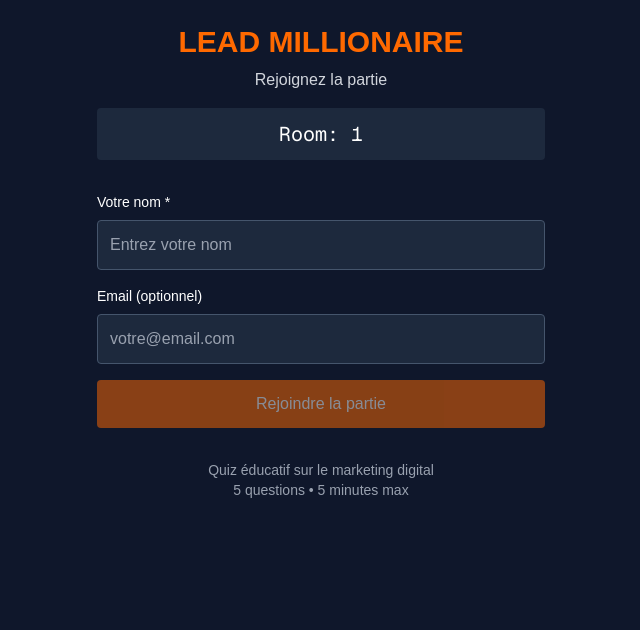
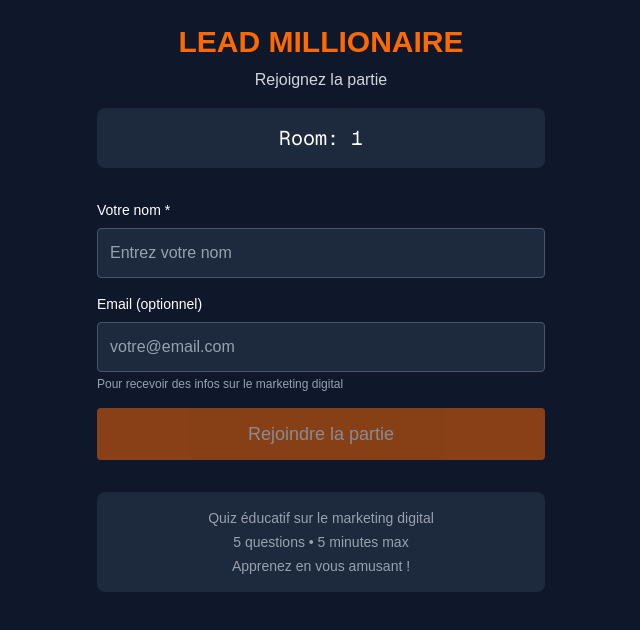
Before and after one commit to BaKouN/dnd-quiz-game, a Next.js app: page /join/1 in a window 1280 px wide. Shown: the top 630 px of the page, without its empty margins (319-959 px from the left). Built offline with nearby package versions, Linux system fonts and the light colour scheme; no server answers.

Commit message:
🧹 Clean join form component - extracted JoinGameForm, much cleaner logic separation

```diff
--- a/src/app/join/[roomCode]/page.tsx
+++ b/src/app/join/[roomCode]/page.tsx
@@ -1,100 +1,26 @@
-// app/join/[roomCode]/page.tsx
+// app/join/[roomCode]/page.tsx - Version simplifiée
 'use client'
 
-import { useState } from 'react'
 import { useParams, useRouter } from 'next/navigation'
 import { gameEngine } from '@/lib/game/gameEngine'
+import { JoinGameForm } from '@/components/game/JoinGameForm'
 
 export default function JoinGame() {
   const params = useParams()
   const router = useRouter()
   const roomCode = params.roomCode as string
 
-  const [name, setName] = useState('')
-  const [email, setEmail] = useState('')
-  const [isJoining, setIsJoining] = useState(false)
-  const [error, setError] = useState('')
-
-  const joinGame = async (e: React.FormEvent) => {
-    e.preventDefault()
-    if (!name.trim()) return
-
-    setIsJoining(true)
-    setError('')
-
-    try {
-      const playerId = await gameEngine.joinGame(roomCode, name.trim(), email.trim() || undefined)
-      // Rediriger vers l'interface de jeu
-      router.push(`/play/${roomCode}/${playerId}`)
-    } catch (error) {
-      console.error('Error joining game:', error)
-      setError('Impossible de rejoindre la partie. Vérifiez le code.')
-    } finally {
-      setIsJoining(false)
-    }
+  const handleJoin = async (name: string, email?: string) => {
+    const playerId = await gameEngine.joinGame(roomCode, name, email)
+    router.push(`/play/${roomCode}/${playerId}`)
   }
 
   return (
     <div className="min-h-screen bg-slate-900 text-white p-6">
-      <div className="max-w-md mx-auto">
-        <div className="text-center mb-8">
-          <h1 className="text-3xl font-bold text-orange-500">LEAD MILLIONAIRE</h1>
-          <p className="text-gray-300 mt-2">Rejoignez la partie</p>
-          <div className="text-xl font-mono bg-slate-800 p-3 rounded mt-4">
-            Room: {roomCode}
-          </div>
-        </div>
-
-        <form onSubmit={joinGame} className="space-y-4">
-          <div>
-            <label className="block text-sm font-medium mb-2">
-              Votre nom *
-            </label>
-            <input
-              type="text"
-              value={name}
-              onChange={(e) => setName(e.target.value)}
-              className="w-full p-3 bg-slate-800 rounded border border-slate-600 text-white placeholder-gray-400"
-              placeholder="Entrez votre nom"
-              required
-              disabled={isJoining}
-            />
-          </div>
-
-          <div>
-            <label className="block text-sm font-medium mb-2">
-              Email (optionnel)
-            </label>
-            <input
-              type="email"
-              value={email}
-              onChange={(e) => setEmail(e.target.value)}
-              className="w-full p-3 bg-slate-800 rounded border border-slate-600 text-white placeholder-gray-400"
-              placeholder="votre@email.com"
-              disabled={isJoining}
-            />
-          </div>
-
-          {error && (
-            <div className="text-red-400 text-sm bg-red-900/20 p-3 rounded">
-              {error}
-            </div>
-          )}
-
-          <button
-            type="submit"
-            disabled={isJoining || !name.trim()}
-            className="w-full py-3 bg-orange-500 text-white rounded font-medium hover:bg-orange-600 disabled:opacity-50 disabled:cursor-not-allowed"
-          >
-            {isJoining ? 'Connexion...' : 'Rejoindre la partie'}
-          </button>
-        </form>
-
-        <div className="mt-8 text-center text-gray-400 text-sm">
-          <p>Quiz éducatif sur le marketing digital</p>
-          <p>5 questions • 5 minutes max</p>
-        </div>
-      </div>
+      <JoinGameForm
+        roomCode={roomCode}
+        onJoin={handleJoin}
+      />
     </div>
   )
 }
--- /dev/null
+++ b/src/components/game/JoinGameForm.tsx
@@ -0,0 +1,101 @@
+// components/game/JoinGameForm.tsx
+import { useState } from 'react'
+import { Button } from '@/components/ui/Button'
+import { Card } from '@/components/ui/Card'
+
+interface JoinGameFormProps {
+  roomCode: string
+  onJoin: (name: string, email?: string) => Promise<void>
+  isLoading?: boolean
+}
+
+export function JoinGameForm({ roomCode, onJoin, isLoading }: JoinGameFormProps) {
+  const [name, setName] = useState('')
+  const [email, setEmail] = useState('')
+  const [error, setError] = useState('')
+
+  const handleSubmit = async (e: React.FormEvent) => {
+    e.preventDefault()
+    if (!name.trim()) return
+
+    setError('')
+
+    try {
+      await onJoin(name.trim(), email.trim() || undefined)
+    } catch (error) {
+      console.error('Error joining game:', error)
+      setError('Impossible de rejoindre la partie. Vérifiez le code.')
+    }
+  }
+
+  return (
+    <div className="max-w-md mx-auto">
+      <div className="text-center mb-8">
+        <h1 className="text-3xl font-bold text-orange-500">LEAD MILLIONAIRE</h1>
+        <p className="text-gray-300 mt-2">Rejoignez la partie</p>
+        <Card className="mt-4" padding="sm">
+          <div className="text-xl font-mono">Room: {roomCode}</div>
+        </Card>
+      </div>
+
+      <form onSubmit={handleSubmit} className="space-y-4">
+        <div>
+          <label className="block text-sm font-medium mb-2">
+            Votre nom *
+          </label>
+          <input
+            type="text"
+            value={name}
+            onChange={(e) => setName(e.target.value)}
+            className="w-full p-3 bg-slate-800 rounded border border-slate-600 text-white placeholder-gray-400 focus:border-orange-500 focus:outline-none"
+            placeholder="Entrez votre nom"
+            required
+            disabled={isLoading}
+            maxLength={50}
+          />
+        </div>
+
+        <div>
+          <label className="block text-sm font-medium mb-2">
+            Email (optionnel)
+          </label>
+          <input
+            type="email"
+            value={email}
+            onChange={(e) => setEmail(e.target.value)}
+            className="w-full p-3 bg-slate-800 rounded border border-slate-600 text-white placeholder-gray-400 focus:border-orange-500 focus:outline-none"
+            placeholder="votre@email.com"
+            disabled={isLoading}
+            maxLength={100}
+          />
+          <div className="text-xs text-gray-400 mt-1">
+            Pour recevoir des infos sur le marketing digital
+          </div>
+        </div>
+
+        {error && (
+          <Card className="!bg-red-900/20 border border-red-500">
+            <div className="text-red-400 text-sm">{error}</div>
+          </Card>
+        )}
+
+        <Button
+          type="submit"
+          disabled={isLoading || !name.trim()}
+          className="w-full"
+          size="lg"
+        >
+          {isLoading ? 'Connexion...' : 'Rejoindre la partie'}
+        </Button>
+      </form>
+
+      <Card className="mt-8 text-center" padding="sm">
+        <div className="text-gray-400 text-sm space-y-1">
+          <p>Quiz éducatif sur le marketing digital</p>
+          <p>5 questions • 5 minutes max</p>
+          <p>Apprenez en vous amusant !</p>
+        </div>
+      </Card>
+    </div>
+  )
+}
```
